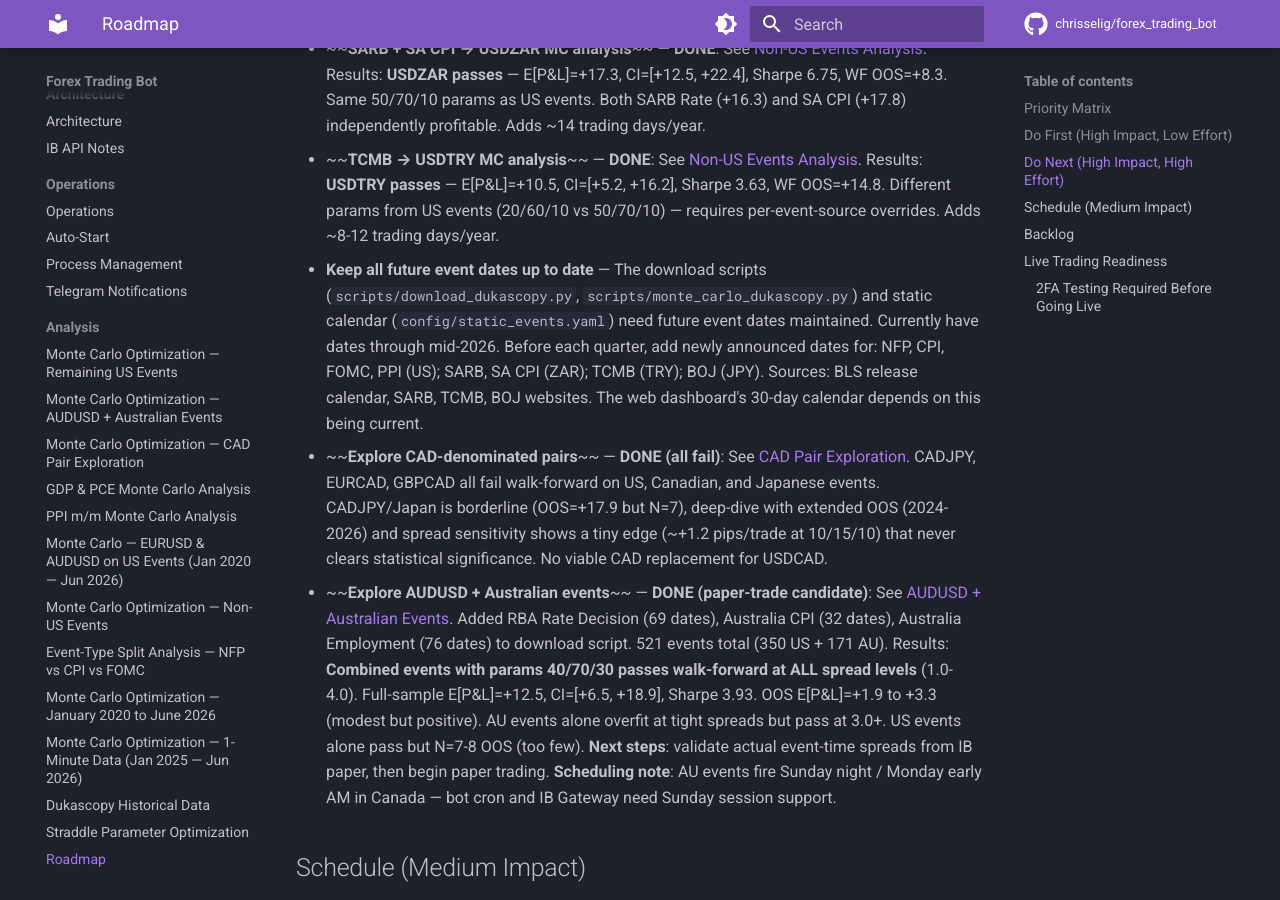
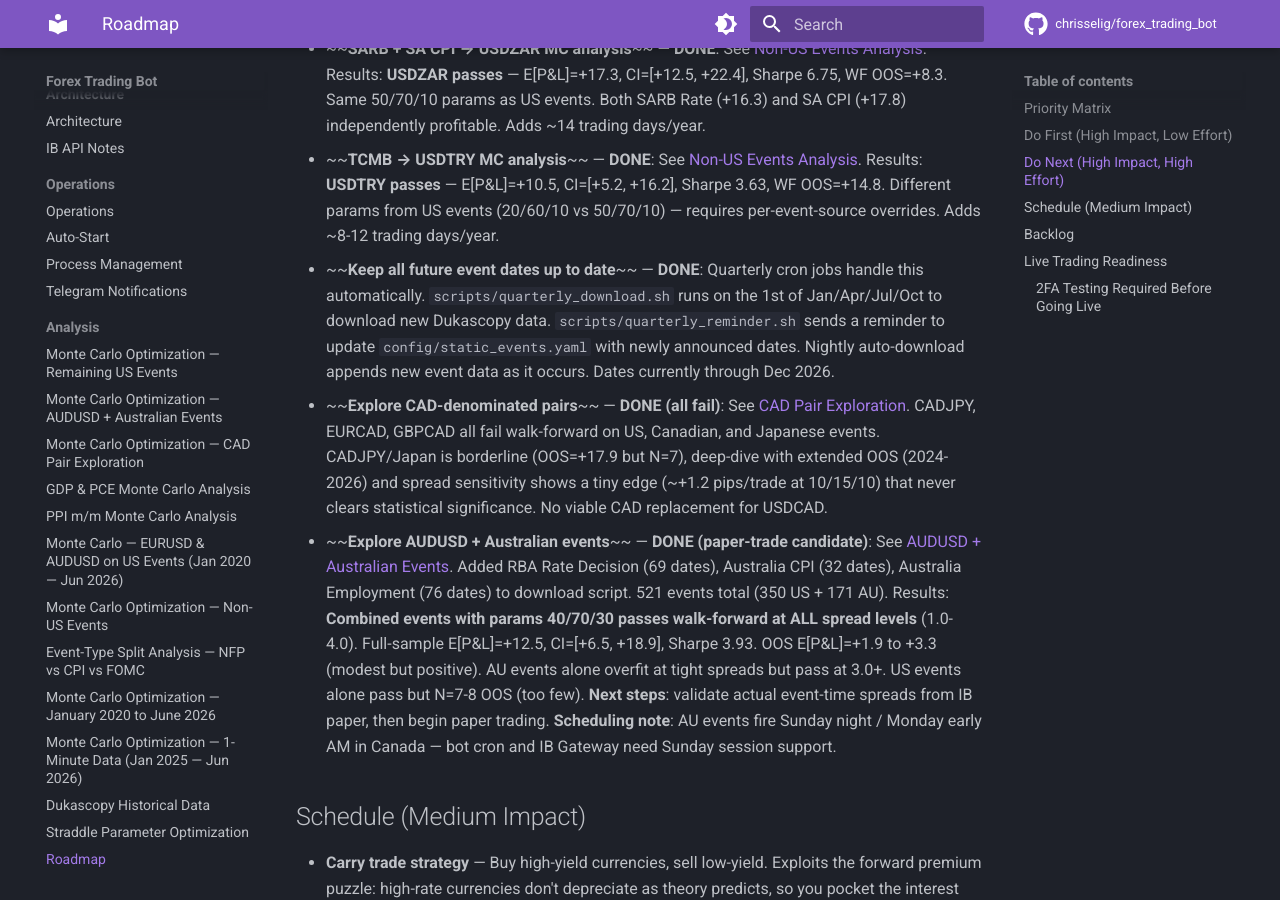
Before and after one commit to chrisselig/forex_trading_bot, an MkDocs documentation site: the page built from docs/research/todo.md, in a window 1280 px wide and 900 px high, scrolled down 2804 px. Built offline with MkDocs 1.6.1 and Material for MkDocs 9.7.7, drawn with Linux system fonts in a browser that asks for light colours; comment, search, counter and statistics services are not loaded.

Commit message:
docs: mark event date maintenance as done (quarterly cron)
Co-Authored-By: Claude Opus 4.6 <noreply@anthropic.com>

```diff
--- a/docs/research/todo.md
+++ b/docs/research/todo.md
@@ -50,7 +50,7 @@
 - ~~**Non-US event MC analysis (Canada, Japan)**~~ — **DONE**: See [Non-US Events Analysis](06-non-us-events.md). Results: **USDCAD fails** (CI spans zero on all Canadian events, WF OOS=-10.6). **USDJPY is promising but borderline** — WF passes (OOS=+6.4, Sharpe 2.45) but CI barely touches zero [-0.3, +5.3]. BOJ Rate decisions are the strongest non-US event (E[P&L]=+3.4, 62% WR). Recommendation: paper-trade USDJPY on BOJ events, re-evaluate end of 2026.
 - ~~**SARB + SA CPI → USDZAR MC analysis**~~ — **DONE**: See [Non-US Events Analysis](06-non-us-events.md). Results: **USDZAR passes** — E[P&L]=+17.3, CI=[+12.5, +22.4], Sharpe 6.75, WF OOS=+8.3. Same 50/70/10 params as US events. Both SARB Rate (+16.3) and SA CPI (+17.8) independently profitable. Adds ~14 trading days/year.
 - ~~**TCMB → USDTRY MC analysis**~~ — **DONE**: See [Non-US Events Analysis](06-non-us-events.md). Results: **USDTRY passes** — E[P&L]=+10.5, CI=[+5.2, +16.2], Sharpe 3.63, WF OOS=+14.8. Different params from US events (20/60/10 vs 50/70/10) — requires per-event-source overrides. Adds ~8-12 trading days/year.
-- **Keep all future event dates up to date** — The download scripts (`scripts/download_dukascopy.py`, `scripts/monte_carlo_dukascopy.py`) and static calendar (`config/static_events.yaml`) need future event dates maintained. Currently have dates through mid-2026. Before each quarter, add newly announced dates for: NFP, CPI, FOMC, PPI (US); SARB, SA CPI (ZAR); TCMB (TRY); BOJ (JPY). Sources: BLS release calendar, SARB, TCMB, BOJ websites. The web dashboard's 30-day calendar depends on this being current.
+- ~~**Keep all future event dates up to date**~~ — **DONE**: Quarterly cron jobs handle this automatically. `scripts/quarterly_download.sh` runs on the 1st of Jan/Apr/Jul/Oct to download new Dukascopy data. `scripts/quarterly_reminder.sh` sends a reminder to update `config/static_events.yaml` with newly announced dates. Nightly auto-download appends new event data as it occurs. Dates currently through Dec 2026.
 - ~~**Explore CAD-denominated pairs**~~ — **DONE (all fail)**: See [CAD Pair Exploration](10-mc-cad-pairs.md). CADJPY, EURCAD, GBPCAD all fail walk-forward on US, Canadian, and Japanese events. CADJPY/Japan is borderline (OOS=+17.9 but N=7), deep-dive with extended OOS (2024-2026) and spread sensitivity shows a tiny edge (~+1.2 pips/trade at 10/15/10) that never clears statistical significance. No viable CAD replacement for USDCAD.
 - ~~**Explore AUDUSD + Australian events**~~ — **DONE (paper-trade candidate)**: See [AUDUSD + Australian Events](11-mc-audusd-australia.md). Added RBA Rate Decision (69 dates), Australia CPI (32 dates), Australia Employment (76 dates) to download script. 521 events total (350 US + 171 AU). Results: **Combined events with params 40/70/30 passes walk-forward at ALL spread levels** (1.0-4.0). Full-sample E[P&L]=+12.5, CI=[+6.5, +18.9], Sharpe 3.93. OOS E[P&L]=+1.9 to +3.3 (modest but positive). AU events alone overfit at tight spreads but pass at 3.0+. US events alone pass but N=7-8 OOS (too few). **Next steps**: validate actual event-time spreads from IB paper, then begin paper trading. **Scheduling note**: AU events fire Sunday night / Monday early AM in Canada — bot cron and IB Gateway need Sunday session support.
 
```
